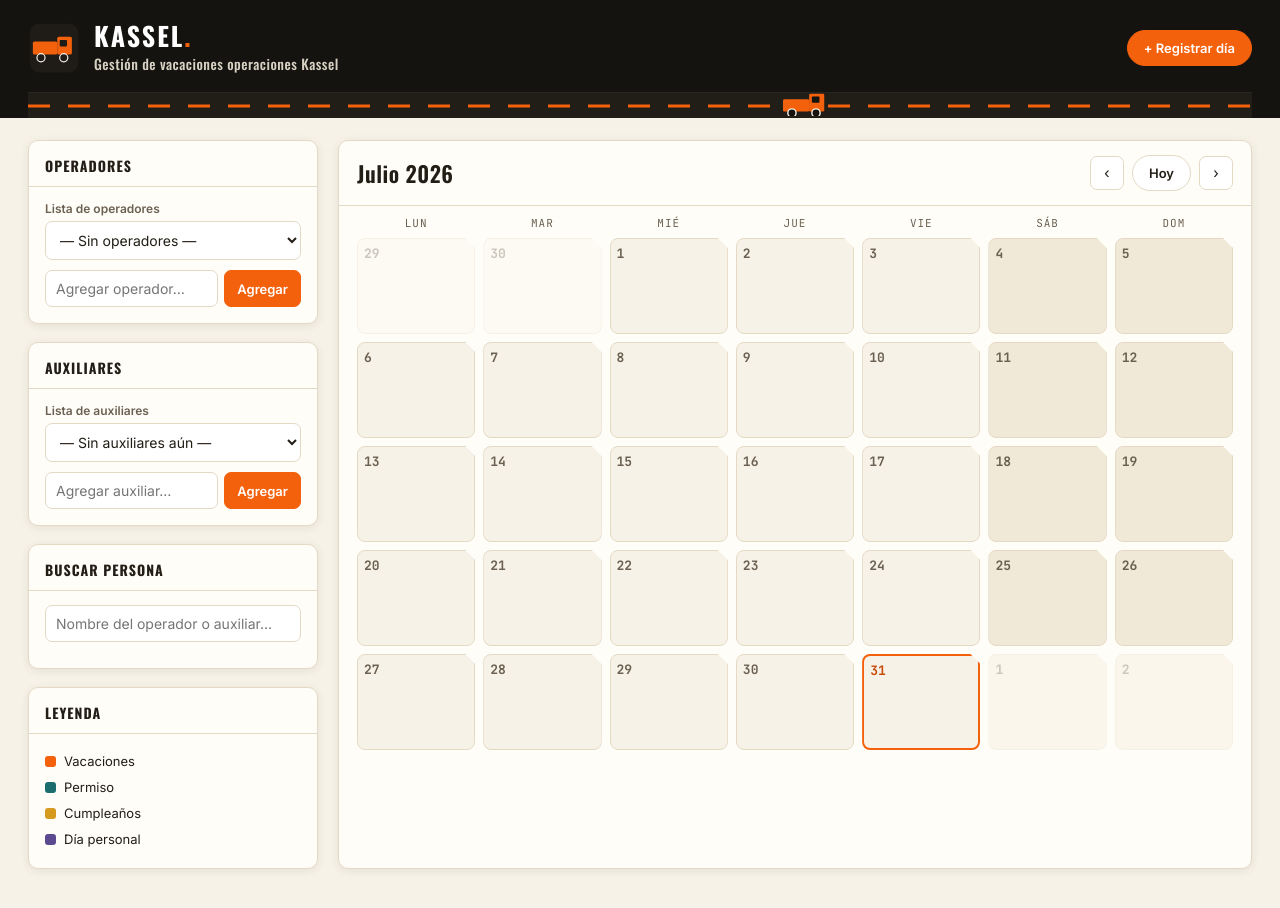
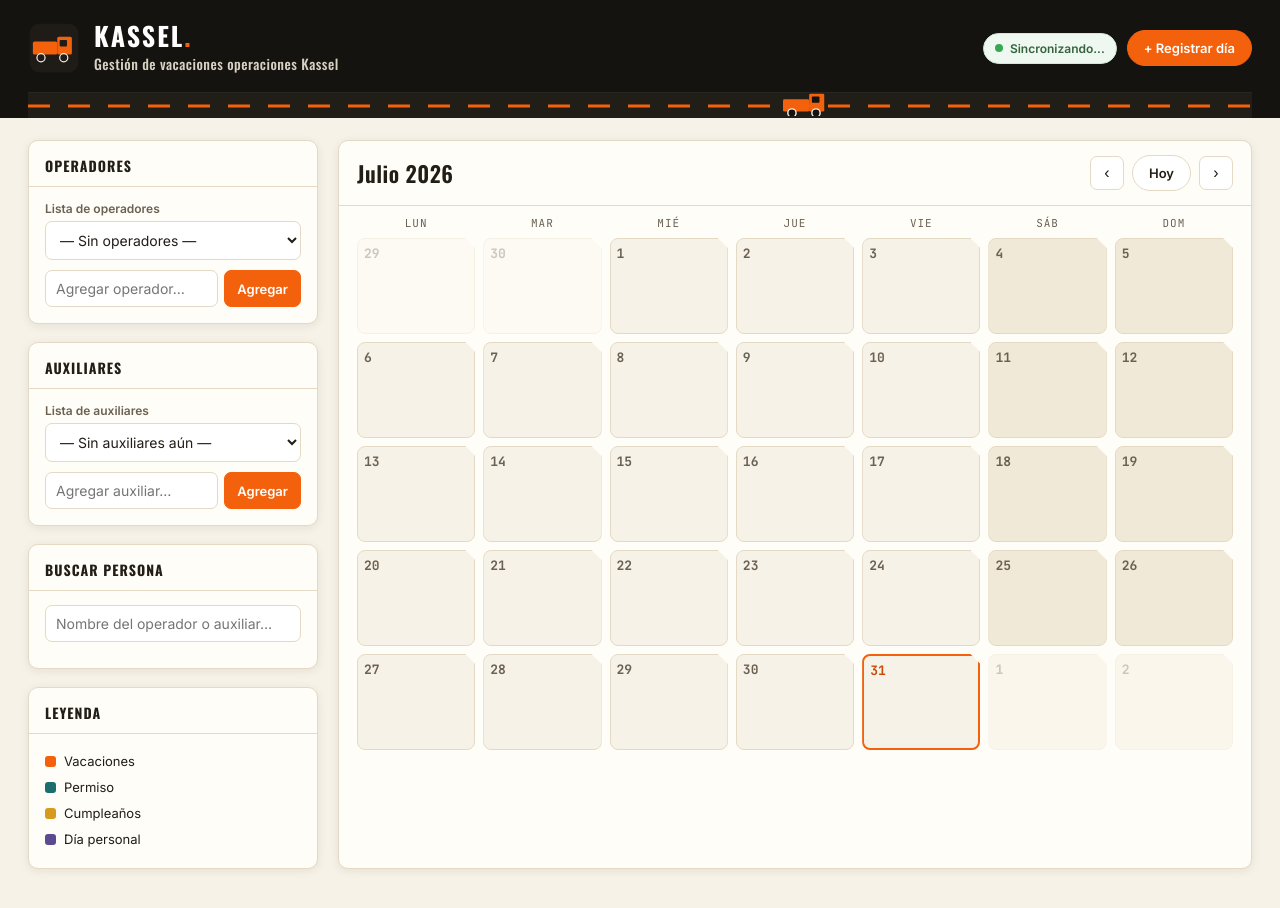
Before and after one commit to Logisticakass/gestion-vacaciones-kassel, a plain HTML site: page index.html in a window 1280 px wide. Drawn offline with nearby package versions, Linux system fonts and the light colour scheme; no server answers.

Commit message:
Agrega indicador de sincronizacion

```diff
--- a/index.html
+++ b/index.html
@@ -85,6 +85,44 @@ body{
 .header-actions{
   display:flex;gap:10px;align-items:center;
 }
+.header-actions{
+  display:flex;
+  gap:10px;
+  align-items:center;
+}
+
+/* PEGA AQUÍ */
+.sync-status{
+  display:flex;
+  align-items:center;
+  gap:7px;
+  padding:7px 11px;
+  border-radius:999px;
+  background:#eef8f0;
+  border:1px solid #cfe8d3;
+  color:#35633d;
+  font-size:12px;
+  font-weight:600;
+  white-space:nowrap;
+}
+
+.sync-dot{
+  width:8px;
+  height:8px;
+  border-radius:50%;
+  background:#39a852;
+  flex-shrink:0;
+}
+
+.sync-status.syncing .sync-dot{
+  animation:syncPulse 1s infinite;
+}
+
+@keyframes syncPulse{
+  0%,100%{ opacity:1; }
+  50%{ opacity:.3; }
+}
+
 .pill-btn{
   font-family:'Inter',sans-serif;
   font-weight:600;
@@ -448,9 +486,16 @@ select:focus, input:focus, textarea:focus, button:focus-visible{
        <div class="sub">Gestión de vacaciones operaciones Kassel</div>
       </div>
     </div>
-    <div class="header-actions">
-      <button class="pill-btn primary" id="btnNuevoEvento">+ Registrar día</button>
-    </div>
+   <div class="header-actions">
+
+  <div id="syncStatus" class="sync-status">
+    <span class="sync-dot"></span>
+    <span id="syncText">Sincronizando...</span>
+  </div>
+
+  <button class="pill-btn primary" id="btnNuevoEvento">+ Registrar día</button>
+
+</div>
   </div>
   <div class="road">
     <div class="road-lane"></div>
@@ -619,6 +664,40 @@ select:focus, input:focus, textarea:focus, button:focus-visible{
 <script>
 (function(){
 const API_URL = "https://script.google.com/macros/s/AKfycbylq0cphxg3Pmrc-Z6lzOjhneAk_qt9WMhCOSJi2sJMizp4ZyYmB2GloufQzrTr91QR_g/exec";
+let ultimaSincronizacion = null;
+
+function marcarSincronizacion(){
+  ultimaSincronizacion = Date.now();
+
+  const status = document.getElementById("syncStatus");
+  const texto = document.getElementById("syncText");
+
+  if(status) status.classList.remove("syncing");
+  if(texto) texto.textContent = "Sincronizado · actualizado hace 0 s";
+}
+
+function mostrarSincronizando(){
+  const status = document.getElementById("syncStatus");
+  const texto = document.getElementById("syncText");
+
+  if(status) status.classList.add("syncing");
+  if(texto) texto.textContent = "Sincronizando...";
+}
+
+function actualizarTextoSincronizacion(){
+  if(!ultimaSincronizacion) return;
+
+  const texto = document.getElementById("syncText");
+  if(!texto) return;
+
+  const segundos = Math.floor(
+    (Date.now() - ultimaSincronizacion) / 1000
+  );
+
+  texto.textContent = `Sincronizado · actualizado hace ${segundos} s`;
+}
+
+setInterval(actualizarTextoSincronizacion, 1000);
   const OPERADORES_INICIALES = [
     "Daniel Lopez","Diego Rueda","Erick Pineda","Agustín Gayosso","Jesús Cardenas",
     "Felix Fernandez","Luis Garcia","Luis Aguirre","Eduardo Medina","Gustavo Alegria",
@@ -652,6 +731,7 @@ const API_URL = "https://script.google.com/macros/s/AKfycbylq0cphxg3Pmrc-Z6lzOjh
 
 async function loadData(){
   try {
+    mostrarSincronizando();
 
     const respuesta = await fetch(API_URL + "?accion=cargarDatos");
     const datos = await respuesta.json();
@@ -663,6 +743,7 @@ async function loadData(){
     operadores = datos.operadores.map(persona => persona.nombre);
     auxiliares = datos.auxiliares.map(persona => persona.nombre);
     eventos = datos.eventos || [];
+    marcarSincronizacion();
 
 
     console.log("Datos cargados desde Google Sheets");
```
